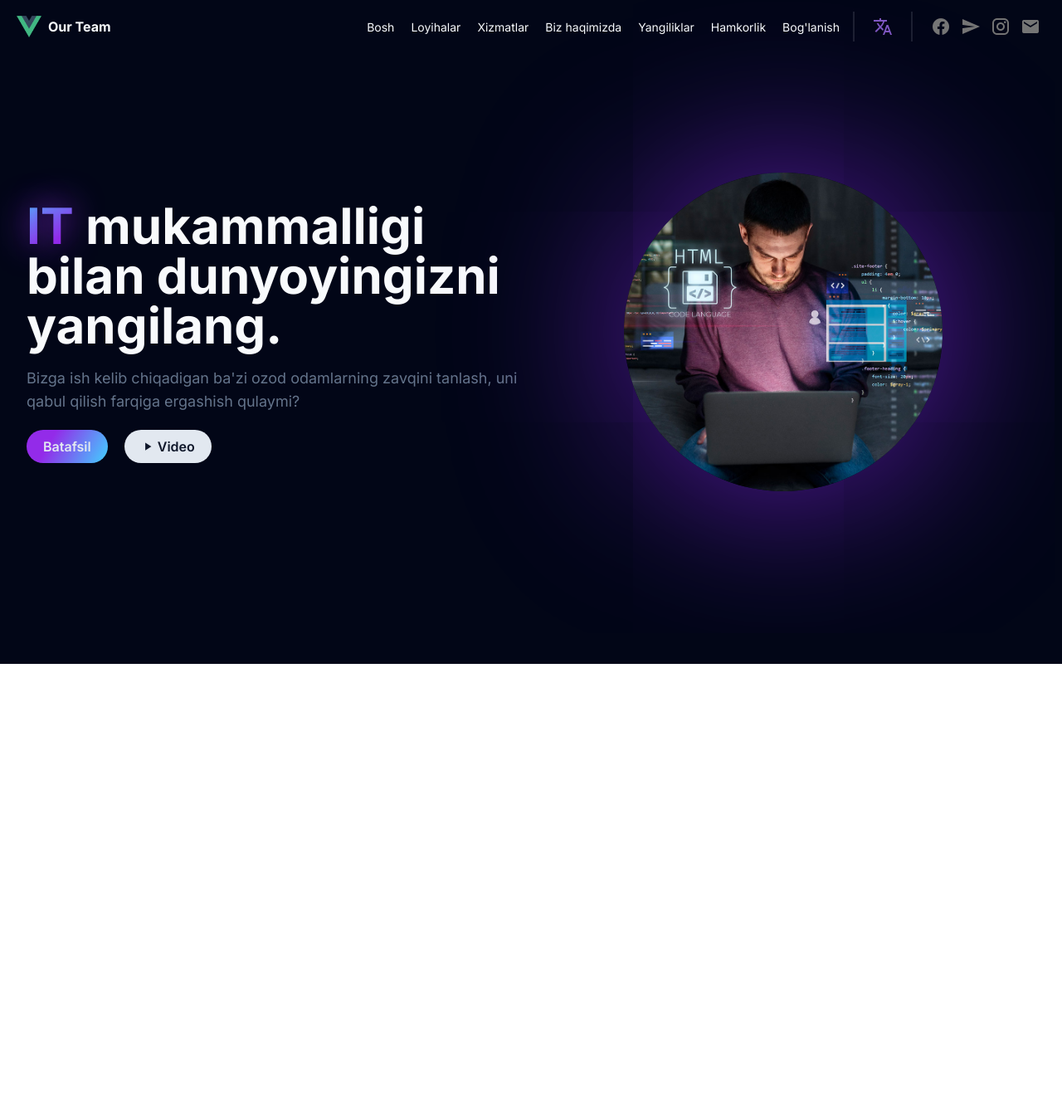
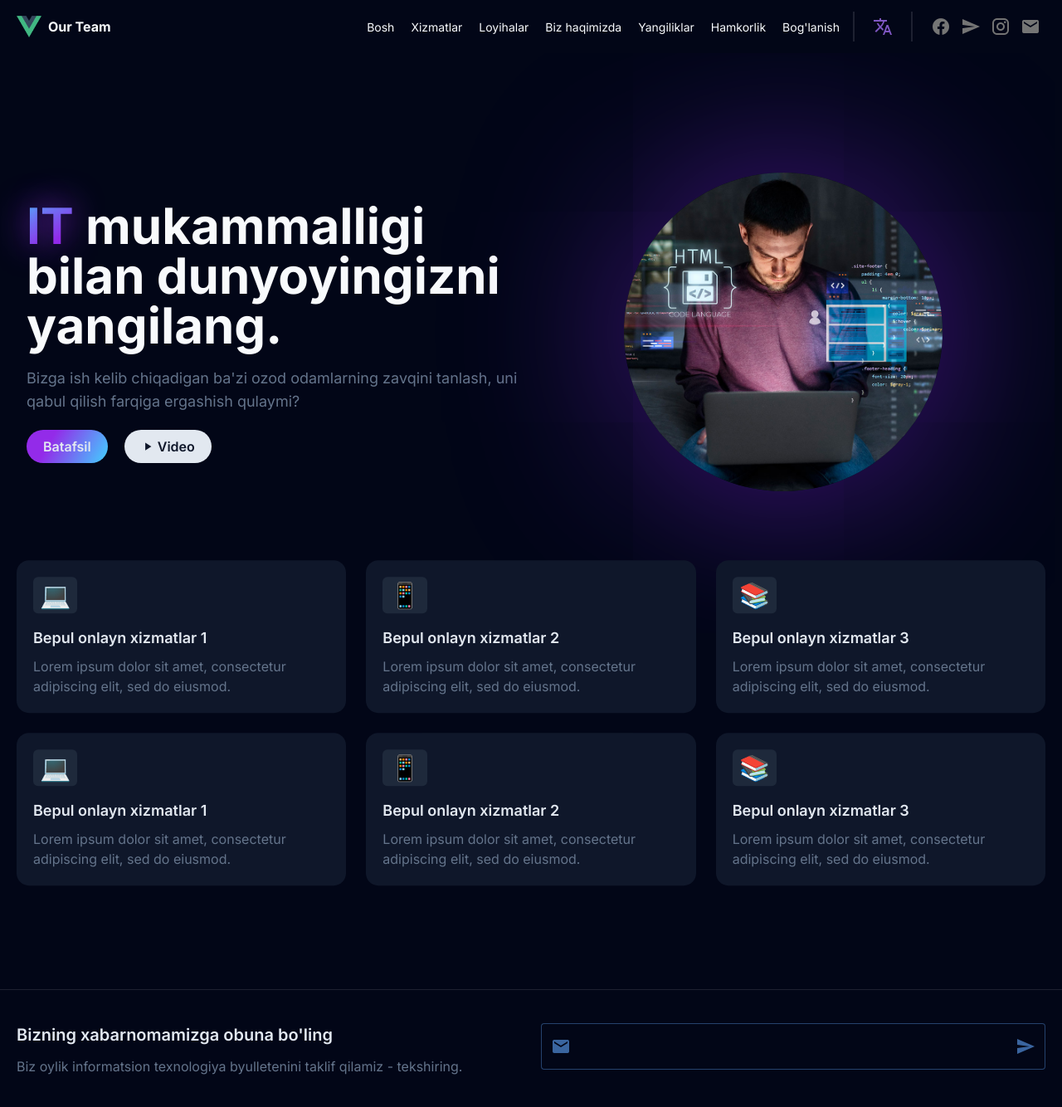
Before and after one commit to azykdev/work2-our-team, a Vue app: page /home in a window 1280 px wide. Shown: the top 1334 px of the page at 83% size. Before the commit the page ends 800 px from the top, so only its background shows below. Built offline with nearby package versions, Linux system fonts and the light colour scheme.

Commit message:
commit 2

```diff
--- /dev/null
+++ b/src/components/LandingFooter.vue
@@ -0,0 +1,31 @@
+<template>
+  <!-- FOOTER START -->
+  <footer id="footer" class="bg-slate-950 min-h-[calc(100vh-64px)]">
+    <v-divider class=""></v-divider>
+    <div class="max-w-screen-lg mx-auto px-5">
+      <div class="d-flex">
+        <v-row class="py-10">
+          <v-col cols="12" sm="6">
+            <h3 class="text-xl text-slate-200 font-semibold mb-3">Bizning xabarnomamizga obuna bo'ling</h3>
+            <p class="text-slate-500">Biz oylik informatsion texnologiya byulletenini taklif qilamiz - tekshiring.</p>
+          </v-col>
+          <v-col cols="12" sm="6">
+            <v-text-field label="Email kiriting" variant="outlined" prepend-inner-icon="mdi-email"
+              append-inner-icon="mdi-send" @click:append-inner="" single-line class="text-blue-400"></v-text-field>
+          </v-col>
+        </v-row>
+      </div>
+    </div>
+  </footer>
+  <!-- FOOTER END -->
+</template>
+
+<script>
+export default {
+  name: "LandingFooter",
+}
+</script>
+
+<style scoped>
+footer {}
+</style>
--- a/src/components/LandingNavbar.vue
+++ b/src/components/LandingNavbar.vue
@@ -1,5 +1,5 @@
 <template>
-  <nav class="bg-transparent">
+  <nav class="bg-slate-950">
     <div class="px-5 max-w-screen-lg mx-auto d-flex align-center justify-between h-[64px]">
       <!-- Logo -->
       <div id="logo" class="d-flex align-center">
@@ -11,6 +11,9 @@
       <div id="menu" class="d-flex align-center">
         <!-- Navigation Links -->
         <ul id="nav-links" class="d-none d-lg-flex align-center">
+          <!-- <li>
+            <a href="#services">aaa</a>
+          </li> -->
           <li v-for="link in menuLinks" :key="link.title">
             <RouterLink class="text-primary-50" :to="link.to">{{ link.title }}</RouterLink>
           </li>
@@ -109,11 +112,11 @@ export default {
         to: "/",
       },
       {
-        title: "Loyihalar",
-        to: "/",
+        title: "Xizmatlar",
+        to: "#services",
       },
       {
-        title: "Xizmatlar",
+        title: "Loyihalar",
         to: "/",
       },
       {
@@ -132,7 +135,8 @@ export default {
         title: 'Bog\'lanish',
         to: "/",
       }
-    ]
+    ],
+
   }),
   methods: {
     // toggleTheme() {
@@ -160,7 +164,7 @@ export default {
 nav {
   min-height: 64px;
   position: fixed;
-  z-index: 10;
+  z-index: 100;
   top: 0;
   left: 0;
   right: 0;
--- /dev/null
+++ b/src/components/cards/LandingCard1.vue
@@ -0,0 +1,30 @@
+<template>
+  <div id="landing-card1" class="bg-slate-900">
+    <span class="text-3xl text-slate-200 mb-4 inline-block bg-slate-800 px-2 py-1 rounded-md">{{ icon }}</span>
+    <h3 class="text-lg font-semibold text-slate-200 mb-2">{{ title }}</h3>
+    <p class="text-slate-500">{{ description }}</p>
+  </div>
+</template>
+
+<script>
+export default {
+  name: "LandingCard1",
+  props: {
+    icon: String,
+    title: String,
+    description: String
+  }
+}
+</script>
+
+<style scoped>
+#landing-card1 {
+  width: 100%;
+  height: 100%;
+  border-radius: 15px;
+  padding: 20px;
+  position: relative;
+  overflow: hidden;
+  z-index: 1;
+}
+</style>
--- a/src/layouts/components/LandingLayout.vue
+++ b/src/layouts/components/LandingLayout.vue
@@ -1,14 +1,16 @@
 <template>
-  <div>
-    <LandingNavbar />
-  </div>
+  <LandingNavbar />
+
   <slot></slot>
+
+  <LandingFooter />
 </template>
 
 <script>
+import LandingFooter from '@/components/LandingFooter.vue';
 import LandingNavbar from '@/components/LandingNavbar.vue';
 export default {
-  components: { LandingNavbar }
+  components: { LandingNavbar, LandingFooter }
 }
 </script>
 
--- a/src/views/landing/HomeView.vue
+++ b/src/views/landing/HomeView.vue
@@ -1,13 +1,13 @@
 <template>
+  <!-- HEADER START-->
   <header class="bg-transparent relative">
-
     <div class=" max-w-screen-lg mx-auto h-full flex items-center px-5 ">
       <!-- Header content -->
       <div class=" d-md-flex flex-row-reverse justify-space-around align-center p-3">
         <!-- Image -->
         <div class="d-flex justify-space-around align-center md:w-1/2">
-          <img style="box-shadow: 0 0 200px rgba(145, 42, 255, 0.7);" src="@/assets/images/about.jpg" alt=" logo"
-            class="rounded-circle w-48 h-48 sm:w-56 sm:h-56 md:w-64 md:h-64 lg:w-96  lg:h-96 object-cover translate-y-[-16%] md:translate-y-0">
+          <img style="box-shadow: 0 0 200px rgba(145, 42, 255, 0.5);" src="@/assets/images/about.jpg" alt=" logo"
+            class="rounded-circle w-48 h-48 sm:w-56 sm:h-56 md:w-80 md:h-80 lg:w-96  lg:h-96 object-cover translate-y-[-16%] md:translate-y-0">
         </div>
 
         <!-- Title -->
@@ -33,12 +33,26 @@
     <!-- Vanta -->
     <!-- <v-vanta ref="vanta" vantaId="vanta-bg" effect="net" :options="options"></v-vanta> -->
   </header>
+  <!-- HEADER END -->
+
+  <!-- SERVICES START -->
+  <section id="services" class="bg-slate-950  ">
+    <div class="max-w-screen-lg mx-auto px-5">
+      <v-row class=" sm:translate-y-[-10%] md:translate-y-[-20%] lg:translate-y-[-30%]">
+        <v-col v-for="service in services" :key="service.title" cols="12" sm="6" md="4">
+          <landing-card1 :title="service.title" :description="service.description" :icon="service.icon" />
+        </v-col>
+      </v-row>
+    </div>
+  </section>
+  <!-- SERVICES END -->
 </template>
 
 <script>
 import VVanta from 'vue-vanta-revamp';
+import LandingCard1 from '@/components/cards/LandingCard1.vue';
 export default {
-  components: { VVanta },
+  components: { VVanta, LandingCard1 },
   name: "HomeView",
   computed: {
     darkMode() {
@@ -62,6 +76,38 @@ export default {
         maxDistance: 16.00,
         spacing: 20.00
       },
+      services: [
+        {
+          title: 'Bepul onlayn xizmatlar 1',
+          description: 'Lorem ipsum dolor sit amet, consectetur adipiscing elit, sed do eiusmod.',
+          icon: '💻'
+        },
+        {
+          title: 'Bepul onlayn xizmatlar 2',
+          description: 'Lorem ipsum dolor sit amet, consectetur adipiscing elit, sed do eiusmod.',
+          icon: '📱'
+        },
+        {
+          title: 'Bepul onlayn xizmatlar 3',
+          description: 'Lorem ipsum dolor sit amet, consectetur adipiscing elit, sed do eiusmod.',
+          icon: '📚'
+        },
+        {
+          title: 'Bepul onlayn xizmatlar 1',
+          description: 'Lorem ipsum dolor sit amet, consectetur adipiscing elit, sed do eiusmod.',
+          icon: '💻'
+        },
+        {
+          title: 'Bepul onlayn xizmatlar 2',
+          description: 'Lorem ipsum dolor sit amet, consectetur adipiscing elit, sed do eiusmod.',
+          icon: '📱'
+        },
+        {
+          title: 'Bepul onlayn xizmatlar 3',
+          description: 'Lorem ipsum dolor sit amet, consectetur adipiscing elit, sed do eiusmod.',
+          icon: '📚'
+        },
+      ]
     }
   },
 
```
Also changed, not shown: src/assets/images/contact-bg2.jpg (added).
